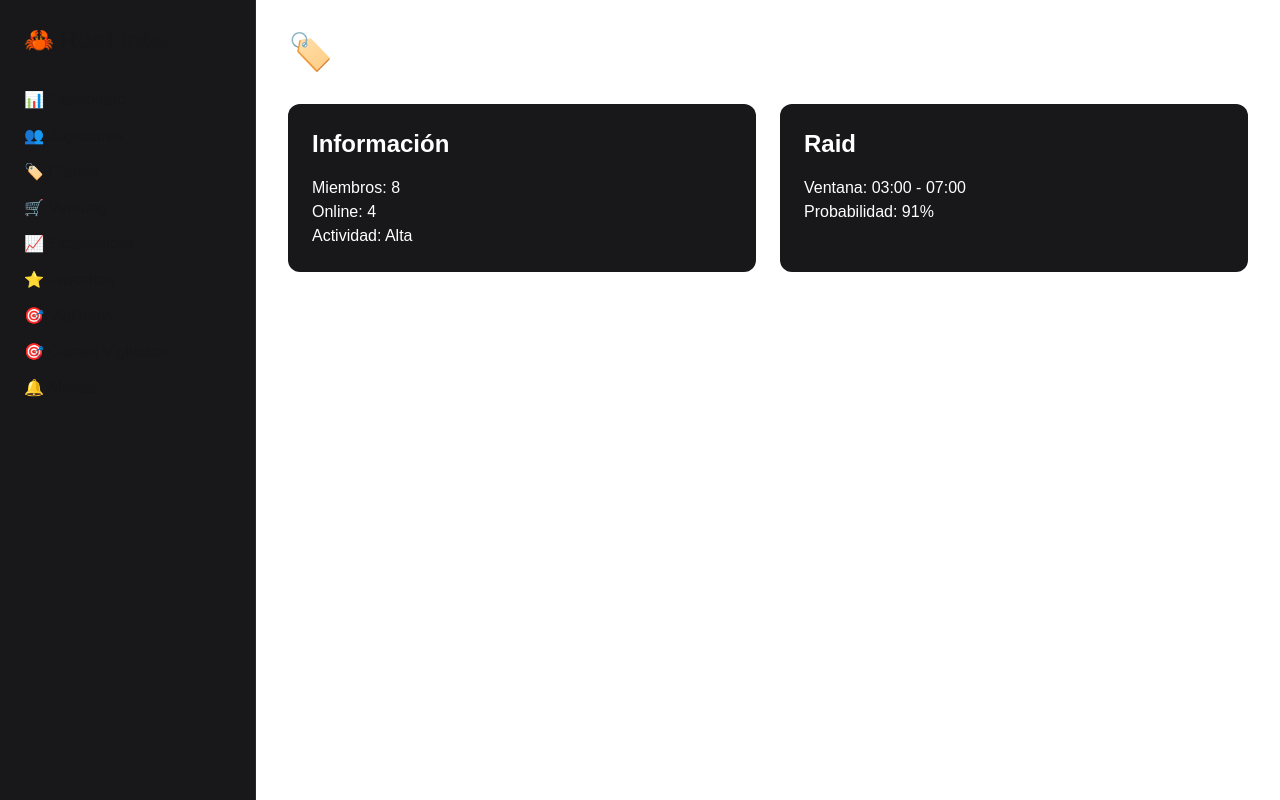
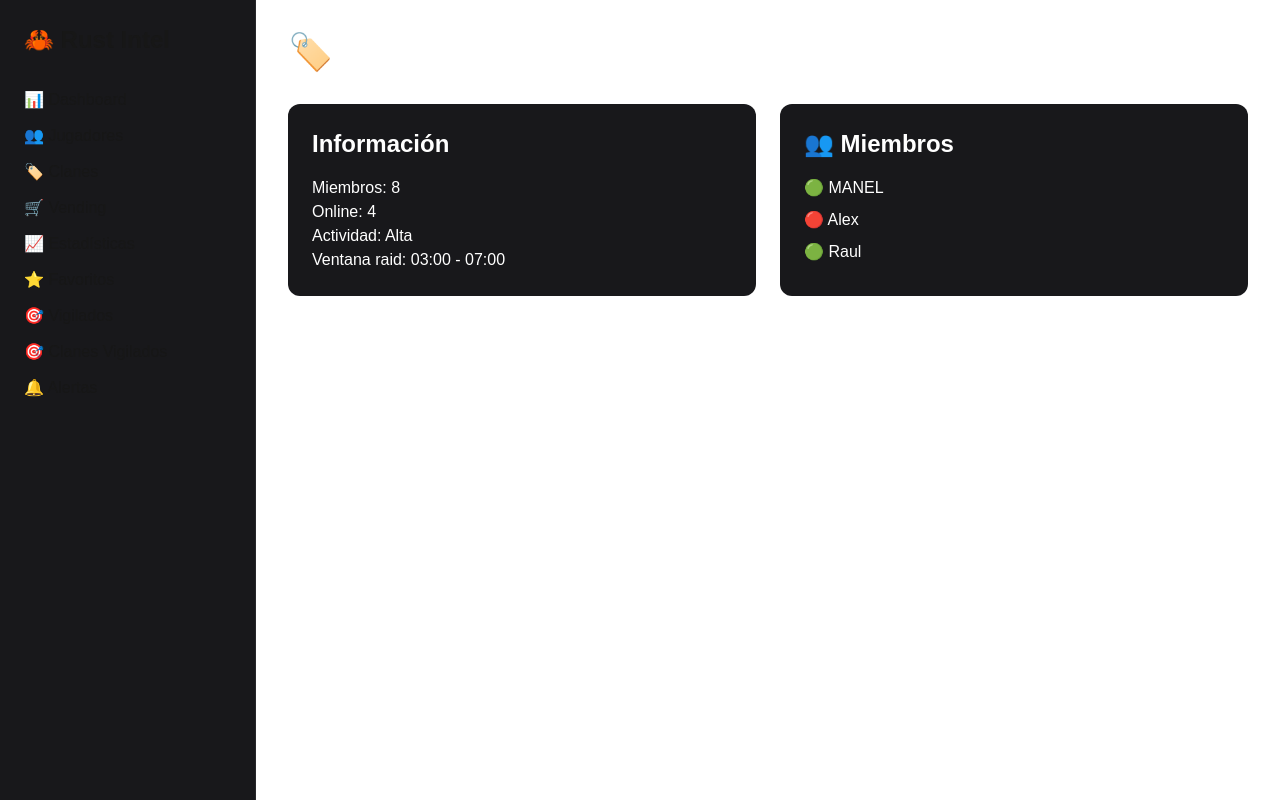
Before and after one commit to manelllurda-dotcom/rust-intel, a Next.js app in the folder frontend-web/: page /clanes/gg in a window 1280 px wide. Built offline with nearby package versions, Linux system fonts and the light colour scheme.

Commit message:
Relacion clanes y jugadores

```diff
--- a/frontend-web/app/clanes/[nombre]/page.tsx
+++ b/frontend-web/app/clanes/[nombre]/page.tsx
@@ -1,4 +1,6 @@
 import { clanes } from "../../../data/clanes";
+import { jugadores } from "../../../data/jugadores";
+import Link from "next/link";
 
 export default async function ClanPage({
   params,
@@ -21,13 +23,18 @@ export default async function ClanPage({
     );
   }
 
+  const miembros = jugadores.filter(
+    (jugador) =>
+      jugador.clan.toLowerCase() === clan.nombre.toLowerCase()
+  );
+
   return (
     <div className="p-8 text-white">
       <h1 className="text-4xl font-bold mb-8">
         🏷️ {clan.nombre}
       </h1>
 
-      <div className="grid grid-cols-1 md:grid-cols-2 gap-6">
+      <div className="grid grid-cols-1 lg:grid-cols-2 gap-6">
 
         <div className="bg-zinc-900 rounded-xl p-6">
           <h2 className="text-2xl font-bold mb-4">
@@ -37,15 +44,25 @@ export default async function ClanPage({
           <p>Miembros: {clan.miembros}</p>
           <p>Online: {clan.online}</p>
           <p>Actividad: {clan.actividad}</p>
+          <p>Ventana raid: {clan.raidWindow}</p>
         </div>
 
         <div className="bg-zinc-900 rounded-xl p-6">
           <h2 className="text-2xl font-bold mb-4">
-            Raid
+            👥 Miembros
           </h2>
 
-          <p>Ventana: {clan.raidWindow}</p>
-          <p>Probabilidad: {clan.probabilidad}</p>
+          <div className="space-y-2">
+            {miembros.map((jugador) => (
+              <Link
+                key={jugador.nombre}
+                href={`/jugadores/${jugador.nombre.toLowerCase()}`}
+                className="block hover:text-orange-400"
+              >
+                {jugador.online ? "🟢" : "🔴"} {jugador.nombre}
+              </Link>
+            ))}
+          </div>
         </div>
 
       </div>
--- a/frontend-web/data/jugadores.ts
+++ b/frontend-web/data/jugadores.ts
@@ -26,4 +26,13 @@ export const jugadores = [
     horas: 41,
     conexiones: 24,
   },
+  {
+  nombre: "Raul",
+  online: true,
+  clan: "GG",
+  favorito: false,
+  vigilado: false,
+  horas: 20,
+  conexiones: 10,
+}
 ];
```
